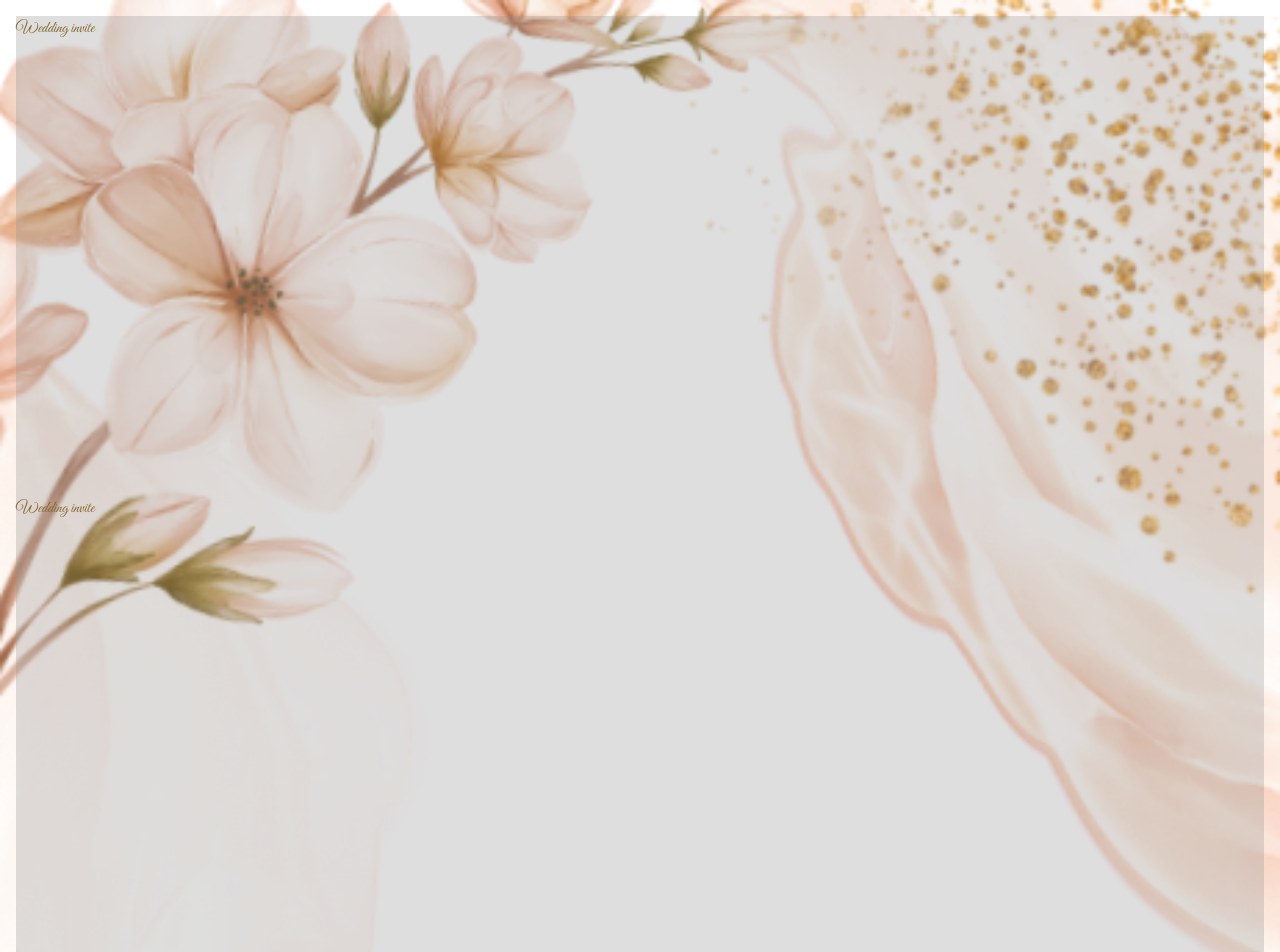
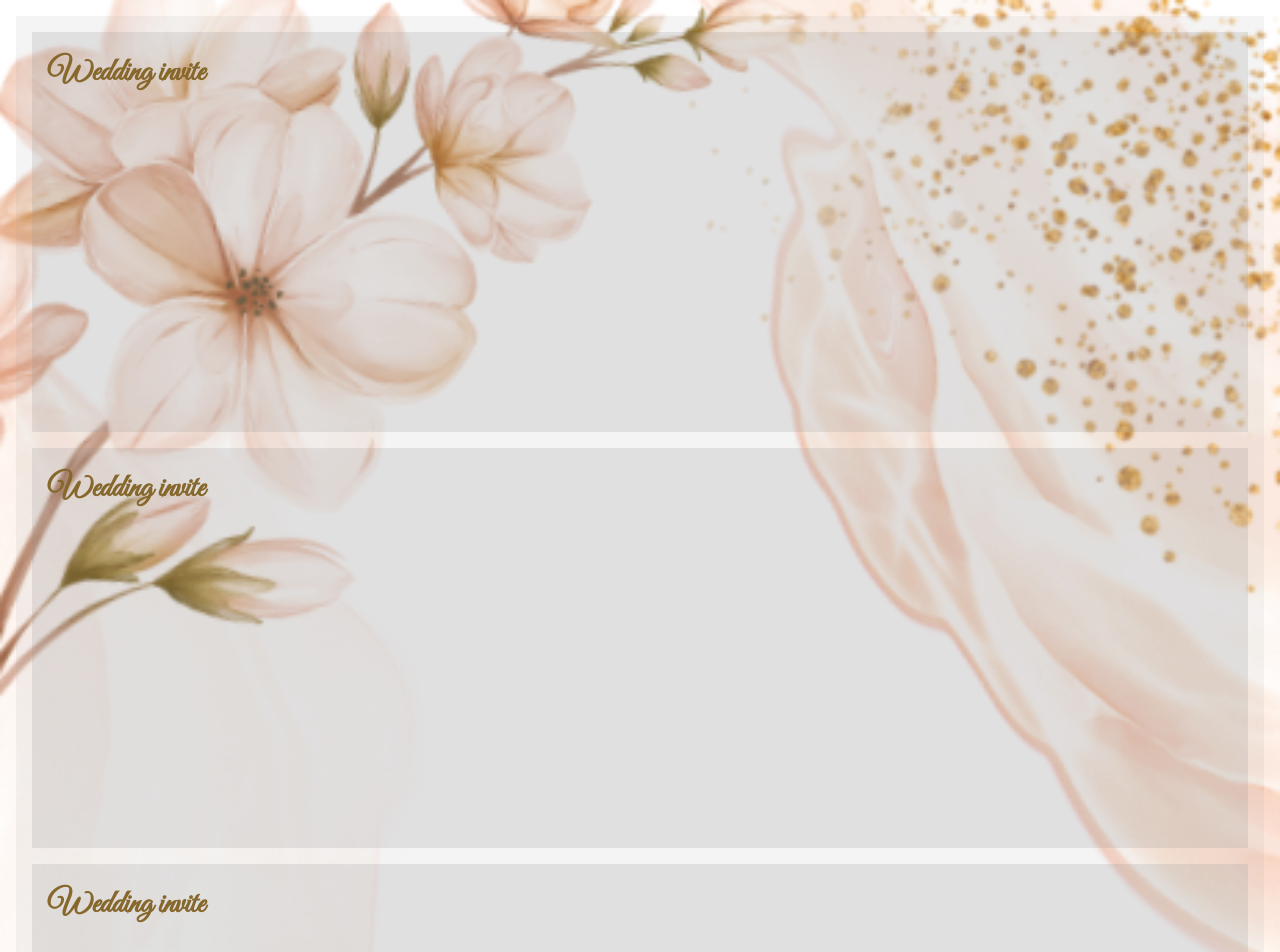
Before and after one commit to abv-solutions/wedding-invite, a plain HTML site: page index.html in a window 1280 px wide. Shown: the top 952 px of the page. Drawn offline with Linux system fonts and the light colour scheme.

Commit message:
Improvements

```diff
--- a/index.html
+++ b/index.html
@@ -24,9 +24,9 @@
 
 	<body>
 		<div class="wrapper">
-			<div class="content">Wedding invite</div>
-			<div class="content">Wedding invite</div>
-			<div class="content">Wedding invite</div>
+			<div class="content"><h1>Wedding invite</h1></div>
+			<div class="content"><h1>Wedding invite</h1></div>
+			<div class="content"><h1>Wedding invite</h1></div>
 		</div>
 		<script src="main.js"></script>
 	</body>
--- a/style.css
+++ b/style.css
@@ -33,10 +33,13 @@ body {
 	}
 }
 .wrapper {
-	background-color: rgba(146, 146, 146, 0.3);
+	background-color: rgba(146, 146, 146, 0.1);
 	width: 100vw;
 	min-height: calc(100vh - 2rem);
 }
 .content {
-	height: 30rem;
+	height: 25rem;
+	margin: 1rem;
+	padding: 1rem;
+	background-color: rgba(146, 146, 146, 0.2);
 }
```
